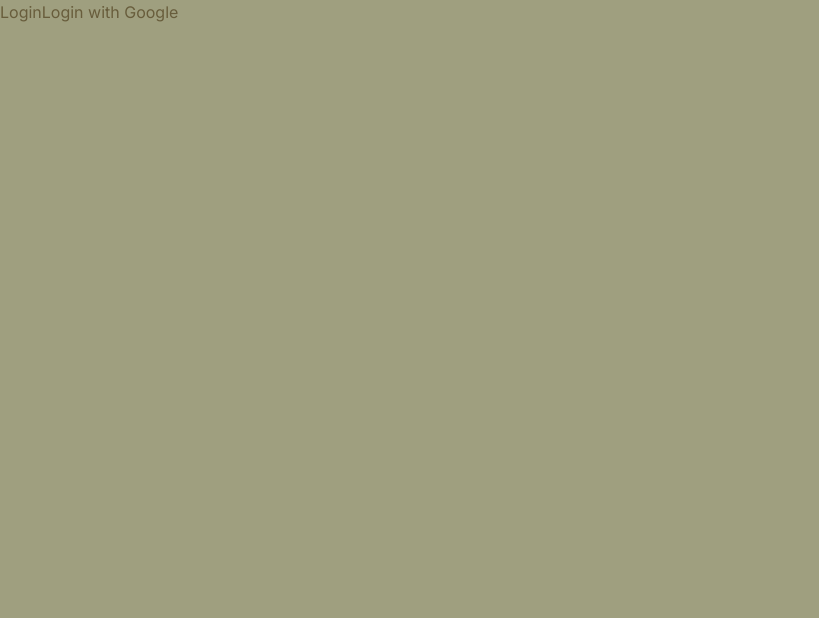
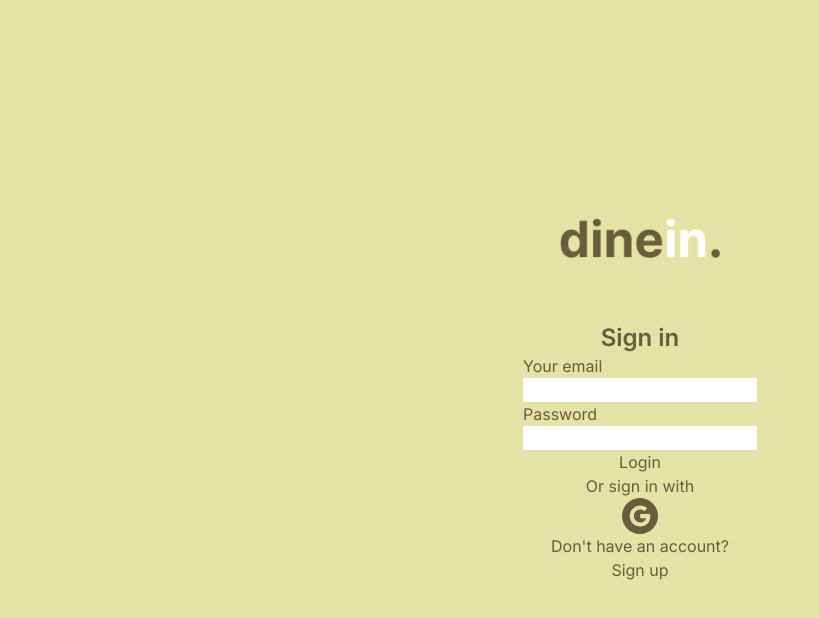
Before and after one commit to nancywu45/dinein, a Next.js app in the folder frontend/: page /login in a window 1280 px wide. Shown: the top 618 px of the page, without its empty margins (0-819 px from the left). Built offline with nearby package versions, Linux system fonts and the light colour scheme; no server answers.

Commit message:
basic auth frontend

```diff
--- a/frontend/src/app/login/layout.tsx
+++ b/frontend/src/app/login/layout.tsx
@@ -5,7 +5,7 @@ export default function Layout({
   children: React.ReactNode
 }) {
   return (
-    <div>
+    <div className="bg-background-landing">
       {children}
     </div>
   );
--- a/frontend/src/app/login/page.tsx
+++ b/frontend/src/app/login/page.tsx
@@ -1,7 +1,11 @@
 "use client"
 
+import Image from "next/image";
 import { useEffect } from "react";
 import { supabase } from "../../lib/helper/supabaseClient";
+import MaxWidthWrapper from "@/components/MaxWidthWrapper"
+import dineInLogo from "../../../public/dinein-logo.png"
+import googleLogo from "../../../public/google_icon.svg"
 
 export default function Login() {
 
@@ -32,9 +36,38 @@ export default function Login() {
   }, [])
 
   return (
-    <div>
-      <button onClick={loginDefault}>Login</button>
-      <button onClick={loginWithGoogle}>Login with Google</button>
-    </div>
+    <MaxWidthWrapper>
+      <main className="flex min-h-screen flex-col items-center justify-center">
+        <Image
+          className="mx-auto pb-16"
+          src={dineInLogo.src}
+          alt="DineIn Logo Header"
+          width={160}
+          height={40}
+          priority
+        />
+        <h2 className="font-semibold text-2xl text-left">Sign in</h2>
+        <form action="POST" className="flex flex-col">
+          <label htmlFor="">Your email</label>
+          <input type="text" />
+          <label htmlFor="">Password</label>
+          <input type="password" />
+        </form>
+        <button onClick={loginDefault}>Login</button>
+        <p>Or sign in with</p>
+        <button onClick={loginWithGoogle}>
+          <Image
+            className=""
+            src={googleLogo.src}
+            alt="Google Logo"
+            width={36}
+            height={36}
+            priority
+          />
+        </button>
+        <p>Don't have an account?</p>
+        <button>Sign up</button>
+      </main>
+    </MaxWidthWrapper>
   )
 }
--- a/frontend/src/app/page.tsx
+++ b/frontend/src/app/page.tsx
@@ -6,7 +6,7 @@ import { Button } from "@/components/ui/button"
 
 export default function Home() {
   return (
-    <main className="bg-background-landing flex min-h-screen flex-col items-center justify-center p-24">
+    <main className="bg-background-landing flex min-h-screen flex-col items-center justify-center">
       {/* <MaxWidthWrapper> */}
         <div className="flex flex-col">
           <Image
```
Also changed, not shown: frontend/public/google_icon.svg (added).
